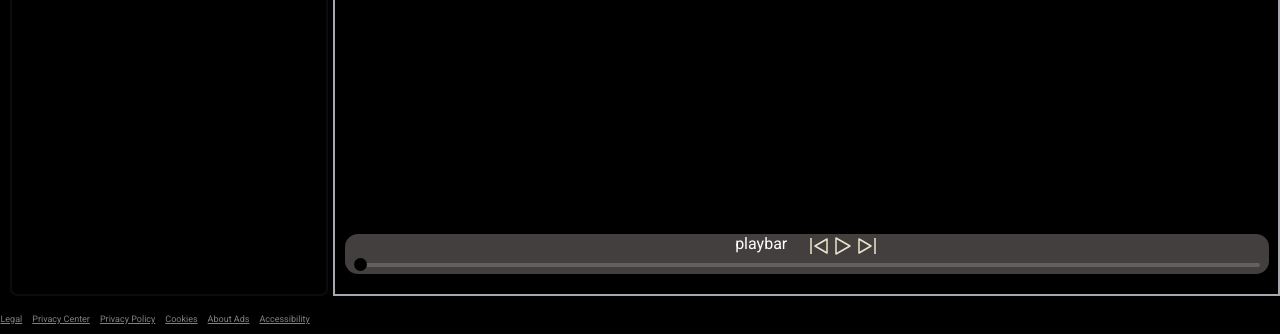
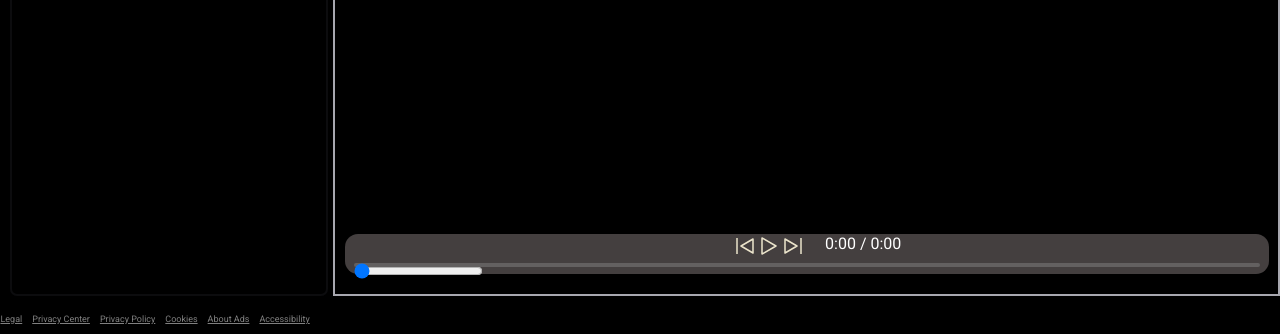
Before and after one commit to kunal435-lang/hey, a plain HTML site: page spotify clone/index.html in a window 1280 px wide. Shown: the part 466-800 px from the top of the page. Drawn offline with Linux system fonts and the light colour scheme; no server answers; files whose address does not match are found by name.

Commit message:
Update index.html

```diff
--- a/spotify clone/index.html
+++ b/spotify clone/index.html
@@ -8,7 +8,7 @@
     <link rel="stylesheet" href="styles.css">
     <link rel="stylesheet" href="utility.css">
 </head>
-
+`
 <body> <img class="invert" src="asll.svg" alt="">
     <div class="container flex">
 
@@ -142,24 +142,21 @@
             </div>
 
             <div class="playbar">
-                <div class="seekbar">
-                    <div class="circle">
-
-                    </div>
-                </div>
-                <div class="song info"></div> playbar
-
-                <div class="songbutton invert">
-                   <div class="pribt"><img src="privious.svg" alt=""></div>
-                    <div class="playbt"><img src="play.svg" alt=""></div>
-                    <div class="nextbt"><img src="nextsong.svg" alt=""></div>
-                </div>
-                <div class="time">
-
-                </div>
 
 
-            </div>
+  <div class="songinfo">
+  </div>
+  <div class="songbutton invert">
+    <div class="prevbt"><img src="privious.svg" alt="Previous"></div>
+    <div class="playbt"><img src="play.svg" alt="Play/Pause"></div>
+    <div class="nextbt"><img src="nextsong.svg" alt="Next"></div>
+  </div><div class="seekbar" >  <input type="range" id="seekbar" value="0" min="0" step="1">
+  </div>
+
+  <div class="time">
+    <span id="currentTime">0:00</span> / <span id="duration">0:00</span>
+</div>
+
 
         </div>
     </div>
```
